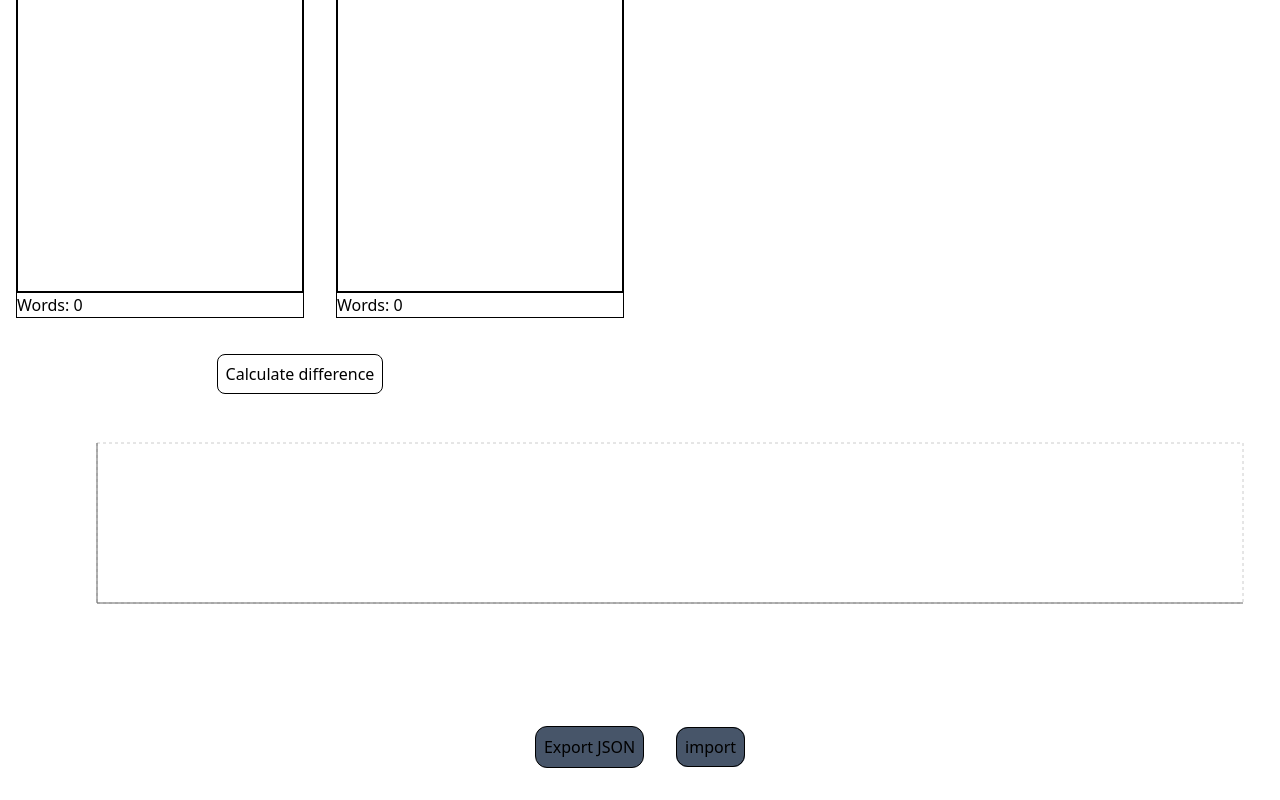
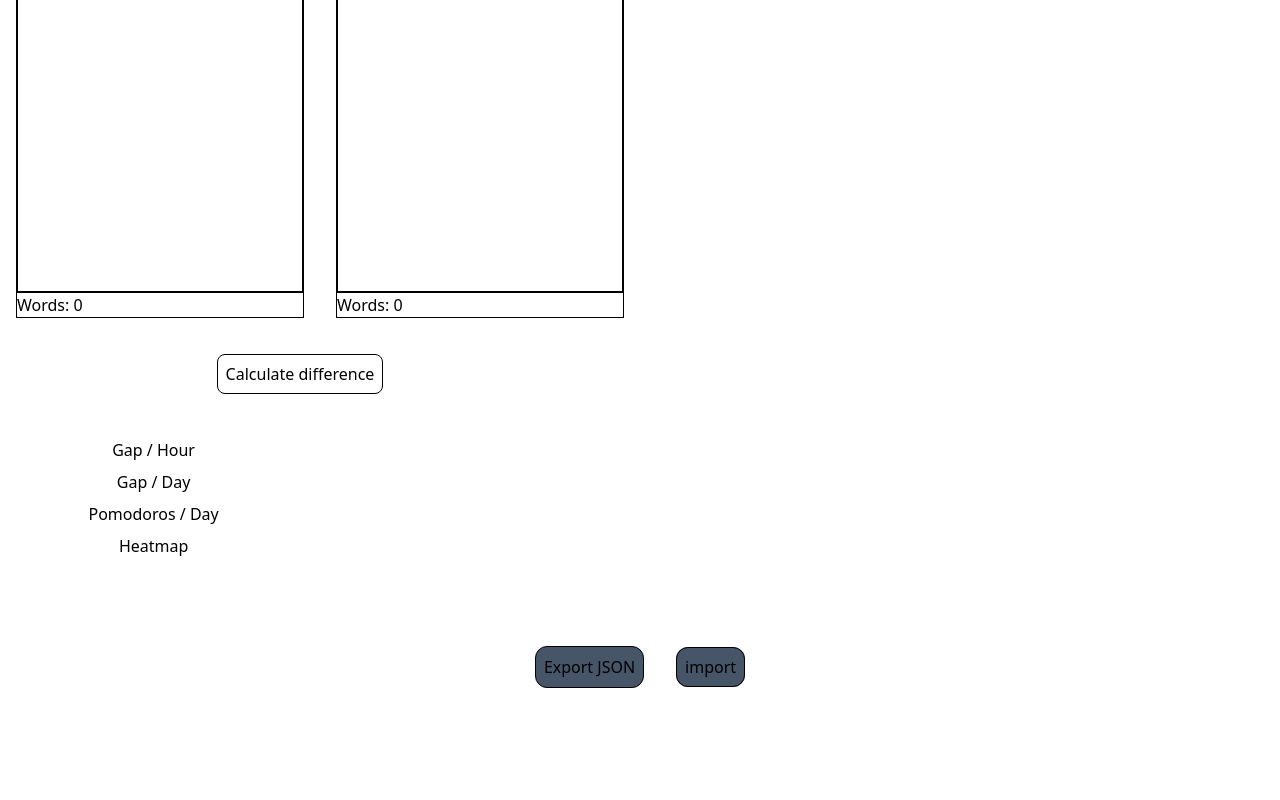
Before and after one commit to levithdev/PomoWords, a React (Vite) app: page / in a window 1280 px wide. Shown: the part 386-1186 px from the top of the page. After the commit the page ends 1106 px from the top, so only its background shows below. Built offline with nearby package versions, Linux system fonts and the light colour scheme.

Commit message:
refactor: prepare architecture for multiple charts

```diff
--- a/src/App.tsx
+++ b/src/App.tsx
@@ -9,7 +9,7 @@ import { useImportExportJson } from "./hooks/useImportExportJson"
 import { usePomoStats } from "./hooks/usePomoStats"
 import { useState } from "react"
 import { SelectorFilter } from "./components/SelectorFilter"
-import { OverviewChart } from "./components/OverviewChart"
+import { OverviewChart } from "./components/charts/OverviewChart"
 
 function App() {
   const [beforeText, setBeforeText] = useState("")
--- a/src/components/Chart.tsx
+++ /dev/null
@@ -1,41 +0,0 @@
-import type { Pomo } from "../types/Pomo"
-import {
-  LineChart,
-  Line,
-  XAxis,
-  YAxis,
-  CartesianGrid,
-  Tooltip,
-  ResponsiveContainer
-} from "recharts"
-
-interface ChartProps {
-  data: Pomo[]
-}
-
-export function Chart({ data }: ChartProps) {
-
-  const chartData = data.map(pomo => ({
-    name: pomo.name,
-    words: pomo.wordGap,
-  }))
-
-  return (
-    <div style={{ width: "100%", height: 200 }}>
-      <ResponsiveContainer>
-        <LineChart data={chartData}>
-          <CartesianGrid strokeDasharray="3 3" />
-          <XAxis dataKey="name" />
-          <YAxis />
-          <Tooltip />
-          <Line
-            type="monotone"
-            dataKey="words"
-            stroke="#6366f1"
-            strokeWidth={2}
-          />
-        </LineChart>
-      </ResponsiveContainer>
-    </div>
-  )
-}
--- a/src/components/ChartTypeSelector.tsx
+++ /dev/null
@@ -1,10 +0,0 @@
-
-
-export function ChartTypeSelector() {
-
-  return (
-    <div>
-
-    </div>
-  )
-}
--- a/src/components/OverviewChart.tsx
+++ /dev/null
@@ -1,16 +0,0 @@
-import type { Pomo } from "../types/Pomo"
-import { ChartTypeSelector } from "./ChartTypeSelector"
-import { Chart } from "./Chart"
-
-interface OverviewChartProps {
-  data: Pomo[]
-}
-
-export function OverviewChart({ data }: OverviewChartProps) {
-  return (
-    <div>
-      <Chart data={data} />
-      <ChartTypeSelector />
-    </div>
-  )
-}
--- /dev/null
+++ b/src/components/charts/AverageGapByDayChart.tsx
@@ -0,0 +1,12 @@
+import type { Pomo } from "../../types/Pomo"
+
+interface AverageGapByDayChartProps {
+  data: Pomo[]
+}
+
+export function AverageGapByDayChart({ data }: AverageGapByDayChartProps) {
+  return (
+    <div>
+
+    </div>)
+}
--- /dev/null
+++ b/src/components/charts/AverageGapByHourChart.tsx
@@ -0,0 +1,9 @@
+import type { Pomo } from "../../types/Pomo"
+
+interface AverageGapByHourChartProps {
+  data: Pomo[]
+}
+
+export function AverageGapByHourChart({ data }: AverageGapByHourChartProps) {
+  return <div></div>
+}
--- /dev/null
+++ b/src/components/charts/AveragePomodorosByDayChart.tsx
@@ -0,0 +1,9 @@
+import type { Pomo } from "../../types/Pomo"
+
+interface AveragePomodorosByDayChartProps {
+  data: Pomo[]
+}
+
+export function AveragePomodorosByDayChart({ data }: AveragePomodorosByDayChartProps) {
+  return <div></div>
+}
--- /dev/null
+++ b/src/components/charts/ChartTypeSelector.tsx
@@ -0,0 +1,16 @@
+import type { ChartType } from "../../types/ChartType"
+
+interface ChartTypeSelectorProps {
+  setChart: React.Dispatch<React.SetStateAction<ChartType>>
+}
+
+export function ChartTypeSelector({ setChart }: ChartTypeSelectorProps) {
+  return (
+    <div className="flex flex-col gap-2">
+      <button onClick={() => setChart("gap-hour")}>Gap / Hour</button>
+      <button onClick={() => setChart("gap-day")}>Gap / Day</button>
+      <button onClick={() => setChart("pomo-day")}>Pomodoros / Day</button>
+      <button onClick={() => setChart("heatmap")}>Heatmap</button>
+    </div>
+  )
+}
--- /dev/null
+++ b/src/components/charts/HeatmapChart.tsx
@@ -0,0 +1,13 @@
+import type { Pomo } from "../../types/Pomo"
+
+interface HeatmapChartProps {
+  data: Pomo[]
+}
+
+export function HeatmapChart({ data }: HeatmapChartProps) {
+  return (
+    <div>
+
+    </div>
+  )
+}
--- /dev/null
+++ b/src/components/charts/OverviewChart.tsx
@@ -0,0 +1,34 @@
+import { useState } from "react"
+import type { Pomo } from "../../types/Pomo"
+import { ChartTypeSelector } from "./ChartTypeSelector"
+import type { ChartType } from "../../types/ChartType"
+import { AverageGapByHourChart } from "./AverageGapByHourChart"
+import { AverageGapByDayChart } from "./AverageGapByDayChart"
+import { AveragePomodorosByDayChart } from "./AveragePomodorosByDayChart"
+import { HeatmapChart } from "./HeatmapChart"
+
+
+interface OverviewChartProps {
+  data: Pomo[]
+}
+
+export function OverviewChart({ data }: OverviewChartProps) {
+  const [chartType, setChartType] = useState<ChartType>("gap-hour")
+  const charts = {
+    "gap-hour": <AverageGapByHourChart data={data} />,
+    "gap-day": <AverageGapByDayChart data={data} />,
+    "pomo-day": <AveragePomodorosByDayChart data={data} />,
+    heatmap: <HeatmapChart data={data} />,
+  }
+
+  return (
+    <div className="flex">
+      <div className="w-[20%]">
+        <ChartTypeSelector setChart={setChartType} />
+      </div>
+      <div>
+        {charts[chartType] ?? null}
+      </div>
+    </div>
+  )
+}
--- /dev/null
+++ b/src/types/ChartType.ts
@@ -0,0 +1,5 @@
+export type ChartType =
+  | "gap-hour"
+  | "gap-day"
+  | "pomo-day"
+  | "heatmap"
```
